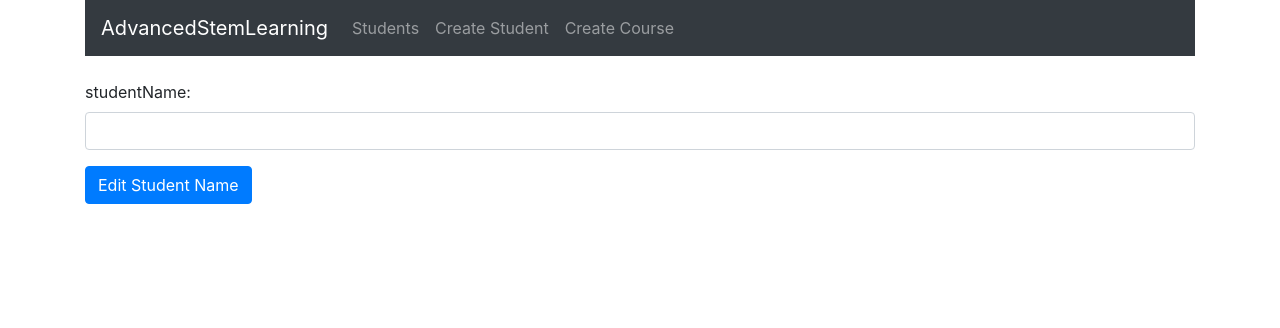
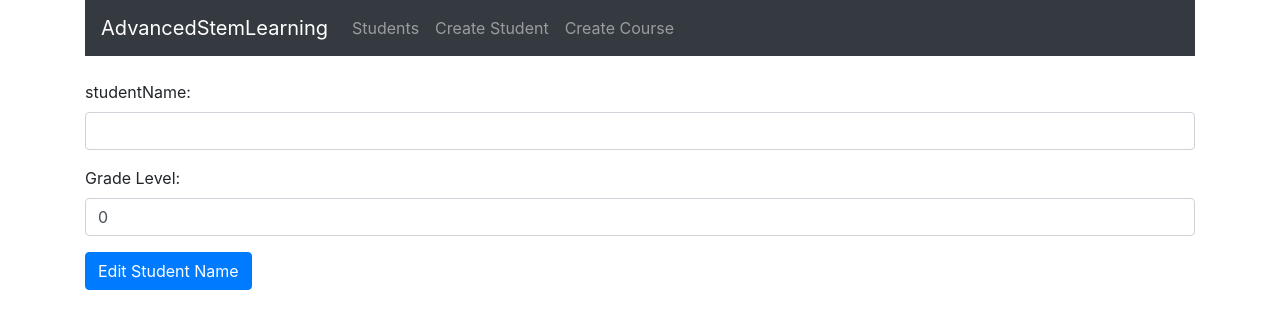
Before and after one commit to MorrisOmbiro/Student_Tracker, a React (Create React App) app: page /edit/1 in a window 1280 px wide. Shown: the top 328 px of the page. Built offline with nearby package versions, Linux system fonts and the light colour scheme; no server answers.

Commit message:
Added Grade Level to Student Component

```diff
--- a/src/components/create-student.component.js
+++ b/src/components/create-student.component.js
@@ -6,6 +6,7 @@ export default class CreateStudent extends Component {
 
     this.state = {
       studentName: "",
+      gradeLevel: "",
       students: []
     };
   }
@@ -26,11 +27,16 @@ export default class CreateStudent extends Component {
     this.setState({ studentName: e.target.value });
   };
 
+  onChangeGradeLevel = (e) => {
+    this.setState({gradeLevel: e.target.value})
+  }
+
   onSubmit = (e) => {
     e.preventDefault();
 
     const student = {
       studentName: this.state.studentName,
+      gradeLevel: this.state.gradeLevel,
     };
 
     console.log(student)
@@ -58,6 +64,16 @@ export default class CreateStudent extends Component {
             />
           </div>
           <div className="form-group">
+            <label>Grade Level: </label>
+            <input
+              type="number"
+              required
+              className="form-control"
+              value={this.state.gradeLevel}
+              onChange={this.onChangeGradeLevel}
+            />
+          </div>
+          <div className="form-group">
             <input
               type="submit"
               value="Create Student"
--- a/src/components/edit-student.component.js
+++ b/src/components/edit-student.component.js
@@ -7,6 +7,7 @@ export default class EditStudent extends Component {
 
     this.state = {
       studentName: "",
+      gradeLevel: 0,
     };
   }
 
@@ -15,6 +16,7 @@ export default class EditStudent extends Component {
       .then((res) => {
         this.setState({
           studentName: res.data.studentName,
+          gradeLevel: res.data.gradeLevel
         });
       })
       .catch((error) => console.log(error));
@@ -26,11 +28,16 @@ export default class EditStudent extends Component {
     this.setState({ studentName: e.target.value });
   };
 
+  onChangeGradeLevel = (e) => {
+    this.setState({gradeLevel: e.target.value })
+  }
+
   onSubmit = (e) => {
     e.preventDefault();
 
     const student = {
       studentName: this.state.studentName,
+      gradeLevel: this.state.gradeLevel,
     };
 
     console.log(student);
@@ -55,8 +62,18 @@ export default class EditStudent extends Component {
               type="text"
               required
               className="form-control"
-              value={this.state.onChangeStudentName}
+              value={this.state.studentName}
               onChange={this.onChangeStudentName}
+            />
+          </div>
+          <div className="form-group">
+            <label>Grade Level: </label>
+            <input
+              type="number"
+              required
+              className="form-control"
+              value={this.state.gradeLevel}
+              onChange={this.onChangeGradeLevel}
             />
           </div>
           <div className="form-group">
--- a/src/components/student-list.component.js
+++ b/src/components/student-list.component.js
@@ -4,7 +4,7 @@ import { Link } from 'react-router-dom'
 
 const Student = props => (
     <tr>
-        <td>{props.student.studentName}</td>
+        <td>{props.student.studentName} | GRADE: {props.student.gradeLevel}</td>
         <td>
             <Link to={"/edit/" + props.student._id}>edit</Link>
         </td>
```
Also changed, not shown: 2 other files (tests, documents, lock files or other folders).
